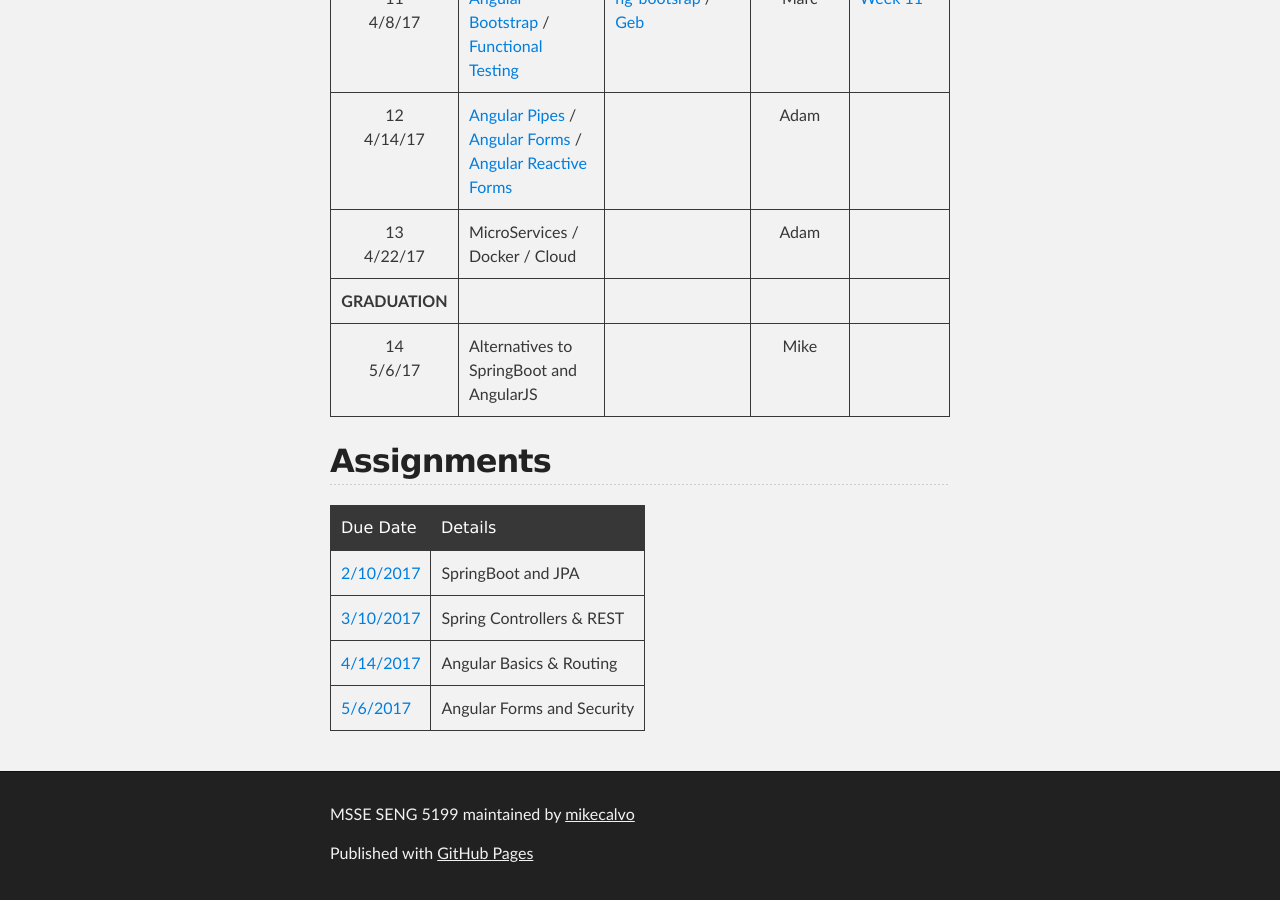
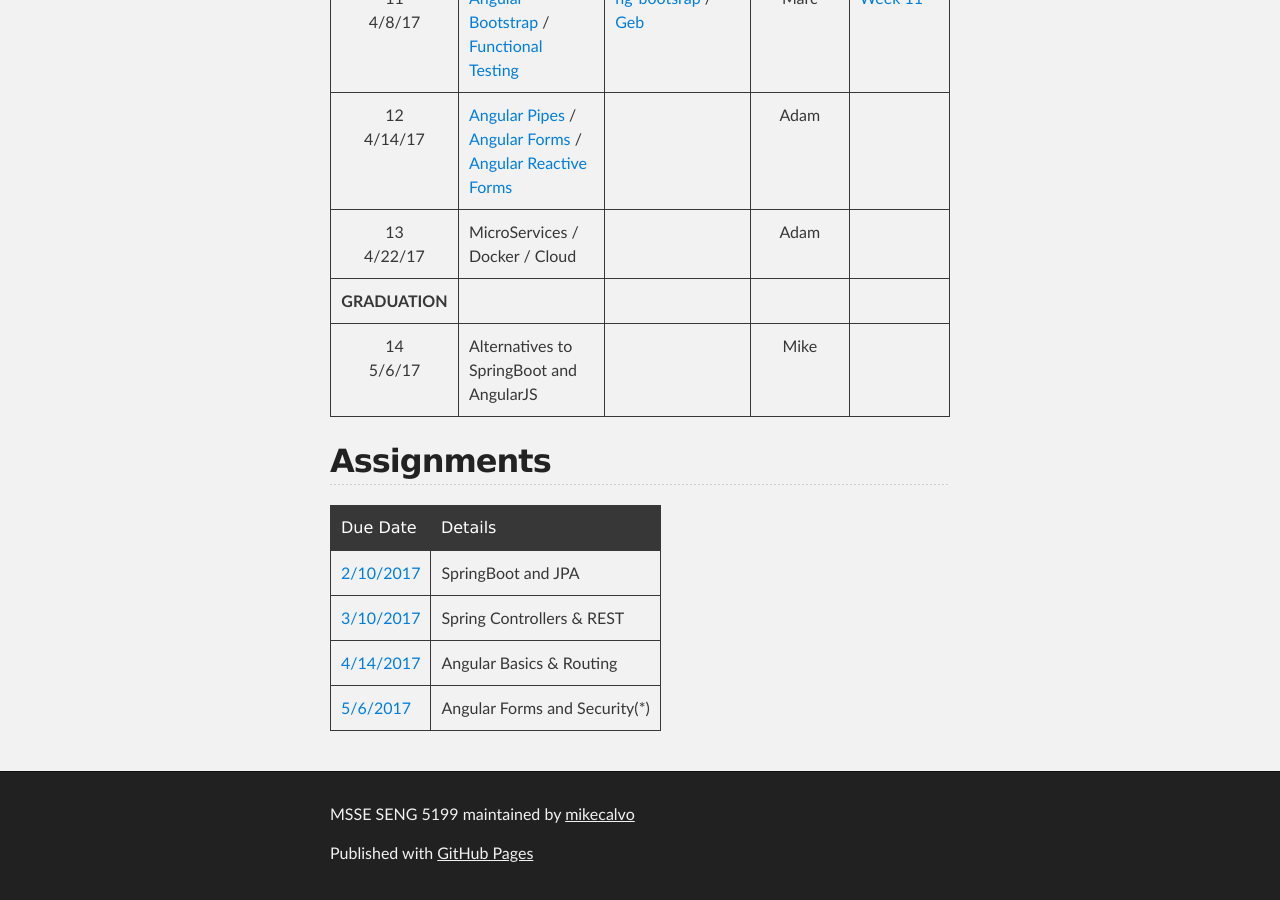
Before and after one commit to mikecalvo/mikecalvo.github.io, a Jekyll site: the page built from msse/index.md, in a window 1280 px wide and 900 px high, scrolled down 1549 px. Built offline with Jekyll 4.4.1, drawn with Linux system fonts in a browser that asks for light colours.

Commit message:
why is it not working

```diff
--- a/msse/index.md
+++ b/msse/index.md
@@ -28,9 +28,9 @@ layout: default
 
 ## Assignments
 
-| Due Date                   | Details                    |
-|:---------------------------|:---------------------------|
-| [2/10/2017](assignments/1) | SpringBoot and JPA         |
-| [3/10/2017](assignments/2) | Spring Controllers & REST  |
-| [4/14/2017](assignments/3) | Angular Basics & Routing   |
-| [5/6/2017](assignments/4)  | Angular Forms and Security |
+| Due Date                   | Details                       |
+|:---------------------------|:------------------------------|
+| [2/10/2017](assignments/1) | SpringBoot and JPA            |
+| [3/10/2017](assignments/2) | Spring Controllers & REST     |
+| [4/14/2017](assignments/3) | Angular Basics & Routing      |
+| [5/6/2017](assignments/4)  | Angular Forms and Security(*) |
```
